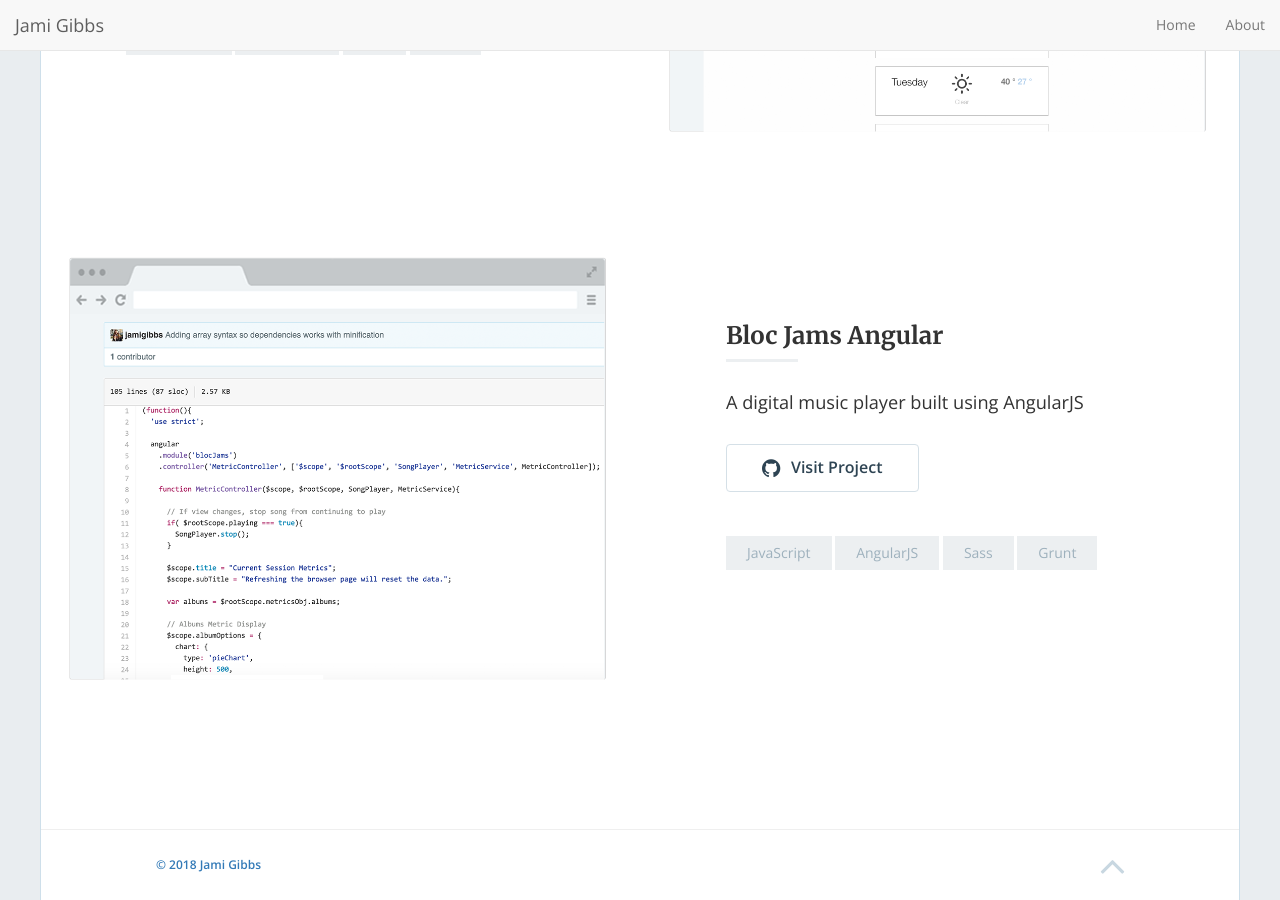
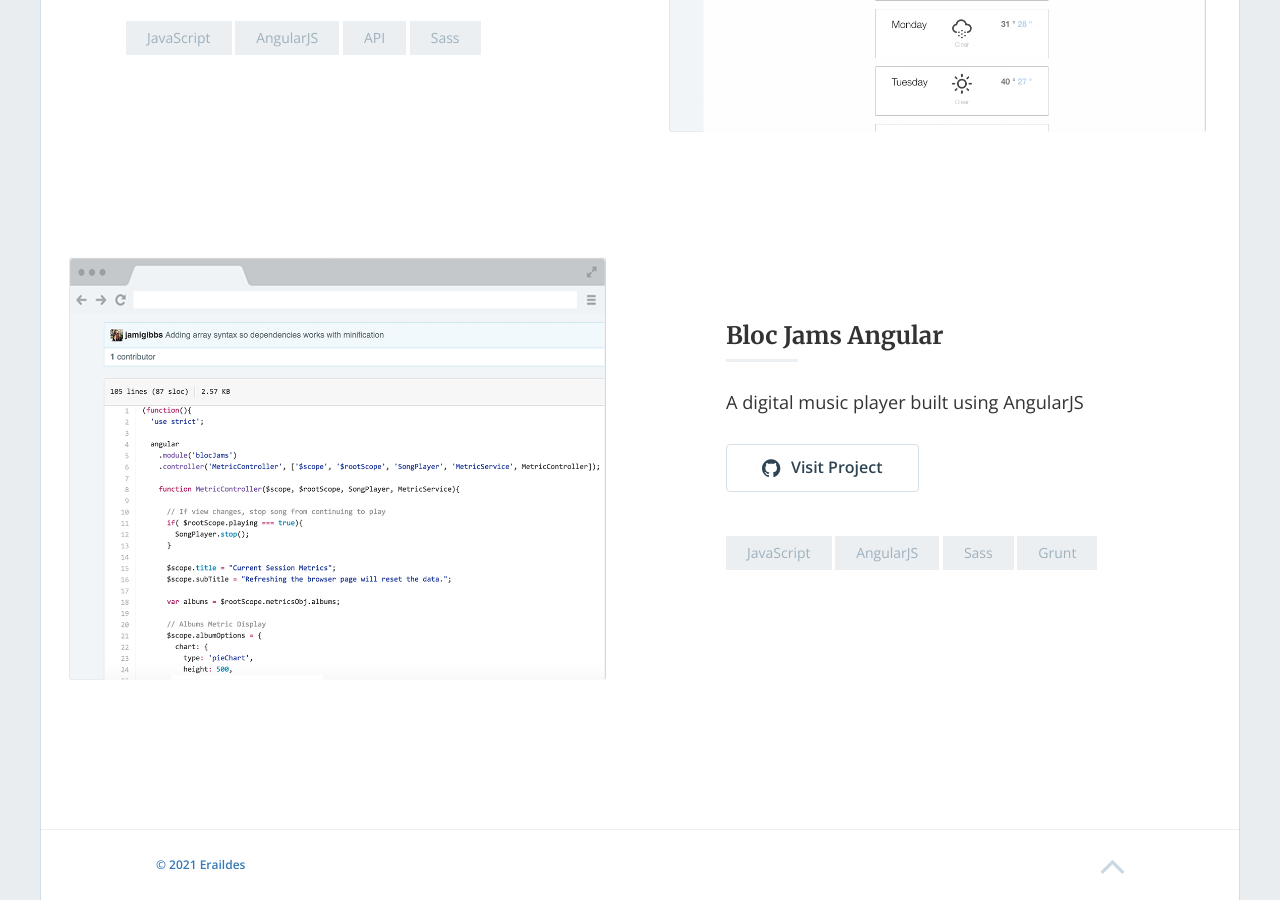
Before and after one commit to eraildes/eraildes.github.io, a Jekyll site: the page built from index.html, in a window 1280 px wide and 900 px high, scrolled down 2287 px. Built offline with Jekyll 4.4.1, drawn with Linux system fonts in a browser that asks for light colours; nearby versions of some CDN libraries; the list of posts is cut into pages by our own code.

Commit message:
Update _config.yml

```diff
--- a/_config.yml
+++ b/_config.yml
@@ -89,13 +89,13 @@ pagination:
 ############################################################
 
 ### Phantom settings
-footer_text: '© 2018 Jami Gibbs'
-admin_name: 'Jami Gibbs'
+footer_text: '© 2021 Eraildes'
+admin_name: 'Eraildes'
 google_analytics: "UA-9999999-99" # Update with your own tracking ID
 enable_contact: false
 
 #### Phantom Navigation menu
-enable_nav: true
+enable_nav: false
 nav_item:
   - { url: '/', text: 'Home' }
   - { url: '/about', text: 'About' }
```
